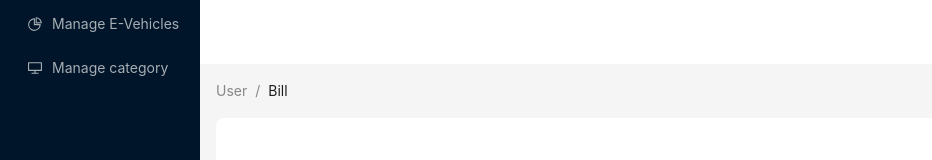
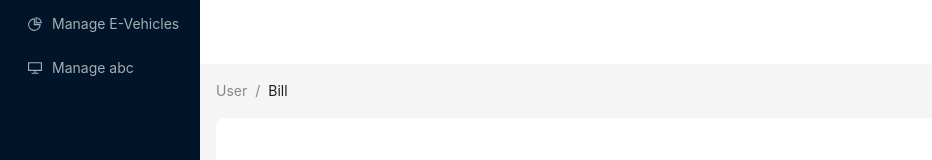
Before and after one commit to teadev2002/FE_SWP_EVDMS_FALL_2025, a React (Vite) app: page / in a window 1280 px wide. Shown: the top 160 px of the page, without its empty margins (0-932 px from the left). Built offline with nearby package versions, Linux system fonts and the light colour scheme.

Commit message:
test git
test git

```diff
--- a/src/components/dashboard/index.jsx
+++ b/src/components/dashboard/index.jsx
@@ -19,7 +19,7 @@ function getItem(label, key, icon, children) {
 }
 const items = [
   getItem('Manage E-Vehicles', 'bike', <PieChartOutlined />),
-  getItem('Manage category', 'category', <DesktopOutlined />),
+  getItem('Manage abc', 'category', <DesktopOutlined />),
 
 ];
 const Dashboard = () => {
```
